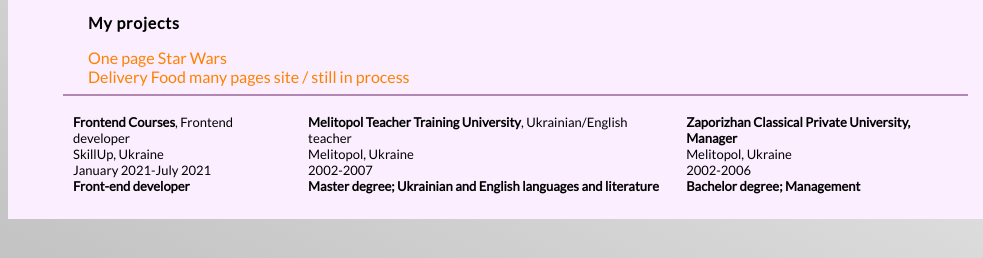
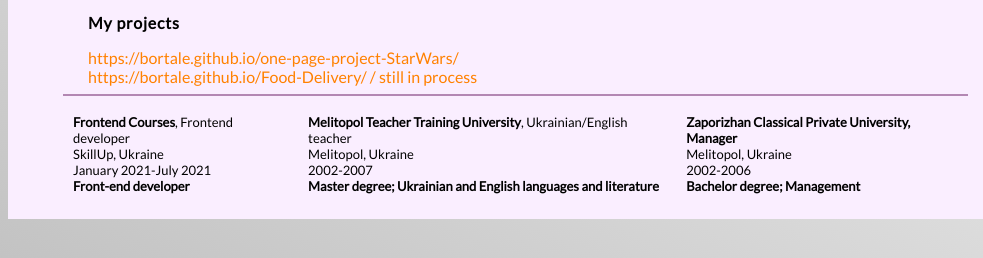
Before and after one commit to bortale/fullCV, a plain HTML site: page index.html in a window 1280 px wide. Shown: the part 492-750 px from the top of the page, 297-1280 px from the left. Drawn offline with Linux system fonts and the light colour scheme; a script that the page names is missing.

Commit message:
projects

```diff
--- a/index.html
+++ b/index.html
@@ -79,8 +79,8 @@
                                      not to be in a theme, therefore if I don`t know something - I just learn it. I have no borders
                                     or "No". I have speed and efficiency to deliver the highest quality of work.</p>
                                 <p class="name"><b>My projects</b></p>
-                                <a class="my__projects" href="https://bortale.github.io/one-page-project-StarWars/">One page Star Wars</a>
-                                <a class="my__projects" href="https://bortale.github.io/Food-Delivery/">Delivery Food many pages site / still in process</a>
+                                <a class="my__projects" href="https://bortale.github.io/one-page-project-StarWars/">https://bortale.github.io/one-page-project-StarWars/</a>
+                                <a class="my__projects" href="https://bortale.github.io/Food-Delivery/">https://bortale.github.io/Food-Delivery/ / still in process</a>
                             </div>
                             <hr>
                             <div class="univer">
```
